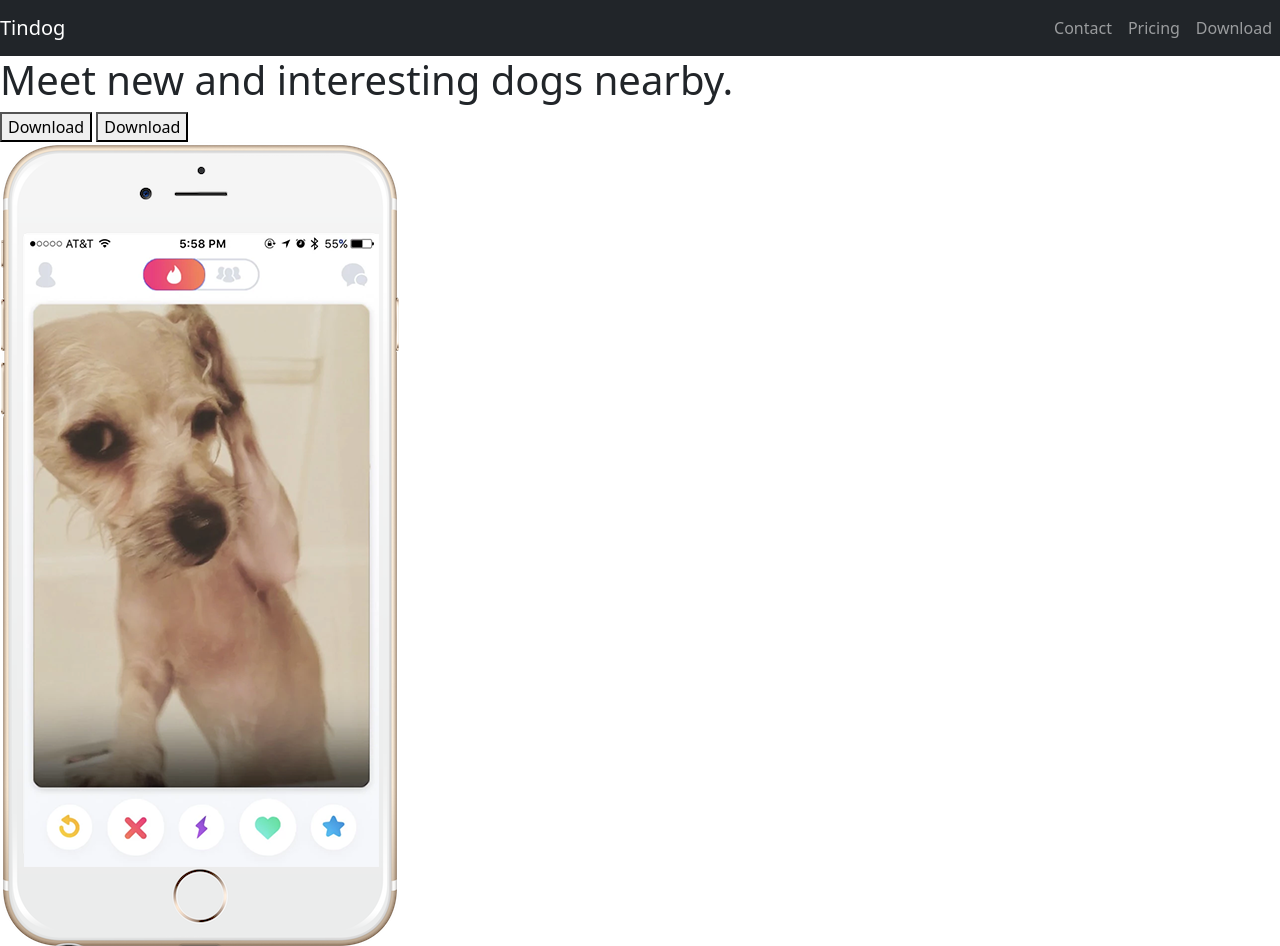
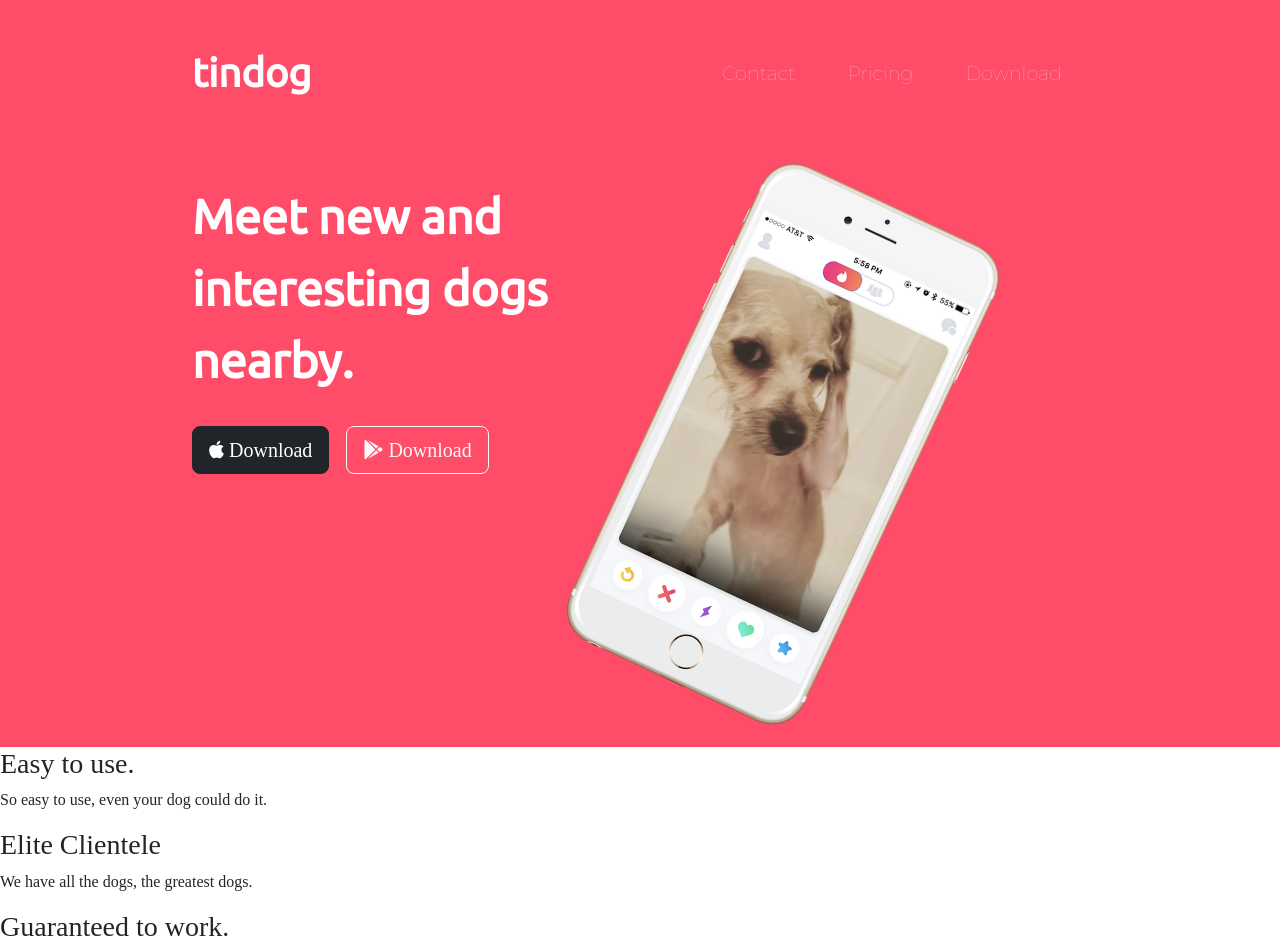
Before and after one commit to matt-farish/100_Days_of_Python, a plain HTML site: page Day 58/index.html in a window 1280 px wide. Shown: the top 946 px of the page. Drawn offline with nearby package versions, Linux system fonts and the light colour scheme.

Commit message:
Worked on day 58

```diff
--- a/Day 58/css/styles.css
+++ b/Day 58/css/styles.css
@@ -0,0 +1,55 @@
+body {
+    font-family: 'Montserrat, sans-serif';
+}
+
+h1 {
+    font-family: 'Ubuntu';
+    font-size: 3rem;
+    line-height: 1.5;
+    font-weight: 900;
+    }
+
+.container-fluid {
+    padding : 3% 15%;
+}
+
+
+#title {
+    background-color: #ff4c68;
+    color: white;
+}
+
+/* Navigation Bar */
+
+.navbar {
+    padding: 0 0 4.5rem;
+}
+
+.navbar-brand{
+    font-family: "Ubuntu";
+    font-size: 2.5rem;
+    font-weight: bold;
+}
+
+.nav-item {
+    padding: 0 18px;
+}
+
+.nav-link {
+    font-size: 1.2rem;
+    font-family: "Montserrat";
+    font-weight: 300;
+}
+
+/* Download Buttons */
+
+.download-button {
+    margin: 5% 3% 5% 0;
+}
+
+/* Title Image */
+
+.title-image {
+    width: 60%;
+    transform: rotate(25deg);
+}
--- a/Day 58/index.html
+++ b/Day 58/index.html
@@ -4,19 +4,29 @@
 <head>
   <meta charset="utf-8">
   <title>TinDog</title>
+  <!-- Google Fonts-->
+  <link href="https://fonts.googleapis.com/css2?family=Montserrat:wght@100;400;900&family=Ubuntu&display=swap" rel="stylesheet">
+
+  <!-- Bootstrap -->
   <link href="https://cdn.jsdelivr.net/npm/bootstrap@5.2.0/dist/css/bootstrap.min.css" rel="stylesheet" integrity="sha384-gH2yIJqKdNHPEq0n4Mqa/HGKIhSkIHeL5AyhkYV8i59U5AR6csBvApHHNl/vI1Bx" crossorigin="anonymous">
+
+  <!-- CSS stylesheet -->
   <link rel="stylesheet" href="css/styles.css">
 
+  <!-- Font Awesome -->
+  <script src="https://kit.fontawesome.com/0101c07d97.js" crossorigin="anonymous"></script>
+
+  <!-- Bootstrap Script-->
   <script src="https://cdn.jsdelivr.net/npm/bootstrap@5.2.0/dist/js/bootstrap.bundle.min.js" integrity="sha384-A3rJD856KowSb7dwlZdYEkO39Gagi7vIsF0jrRAoQmDKKtQBHUuLZ9AsSv4jD4Xa" crossorigin="anonymous"></script>
 </head>
 
 <body>
 
   <section id="title">
-
+    <div class = "container-fluid">
       <!-- Nav Bar -->
-    <nav class = "navbar navbar-expand-lg navbar-dark bg-dark">
-      <a class = "navbar-brand" href = "">Tindog</a>
+      <nav class = "navbar navbar-expand-lg navbar-dark">
+        <a class = "navbar-brand" href = "">tindog</a>
         <button class="navbar-toggler" type="button" data-bs-toggle="collapse" data-bs-target="#navbarSupportedContent" aria-controls="navbarSupportedContent" aria-expanded="false" aria-label="Toggle navigation">
           <span class="navbar-toggler-icon"></span>
         </button>
@@ -39,16 +49,17 @@
 
 
       <!-- Title -->
-
-    <div>
+      <div class = "row">
+        <div class = "col-lg-6">
           <h1>Meet new and interesting dogs nearby.</h1>
-      <button type="button">Download</button>
-      <button type="button">Download</button>
+          <button type="button" class = "btn btn-dark btn-lg download-button"><i class="fa-brands fa-apple"></i> Download</button>
+          <button type="button" class = "btn btn-outline-light btn-lg download-button"><i class="fa-brands fa-google-play"></i> Download</button>
         </div>
-    <div>
-      <img src="images/iphone6.png" alt="iphone-mockup">
+        <div class = "col-lg-6">
+          <img class = "title-image" src="images/iphone6.png" alt="iphone-mockup">
         </div>
-
+      </div>
+    </div>
   </section>
 
 
```
Lines whose indentation alone changed are shown as unchanged.
